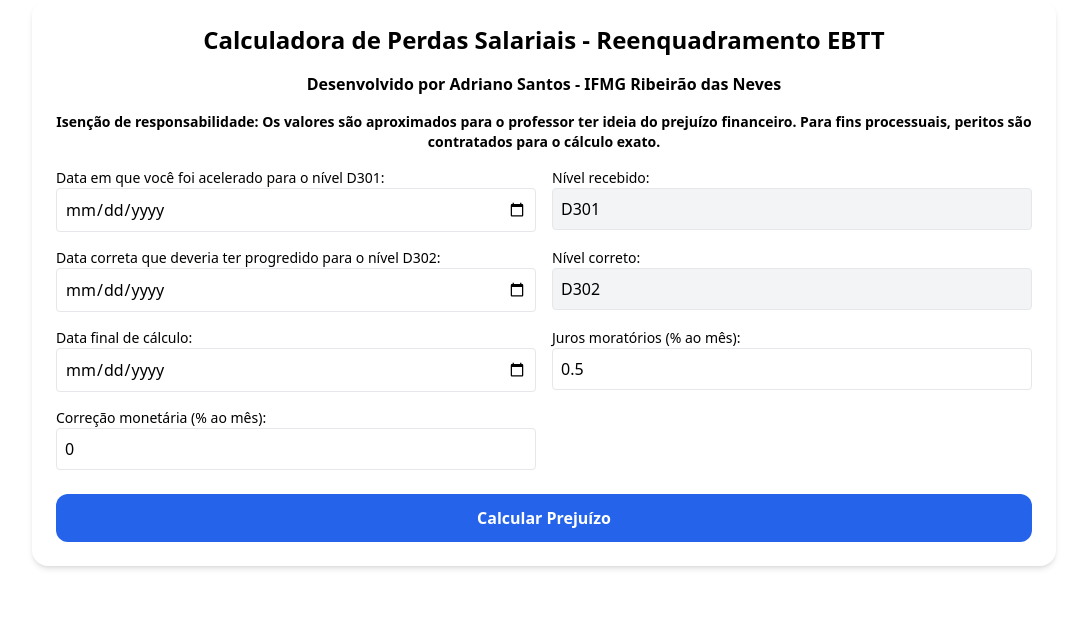
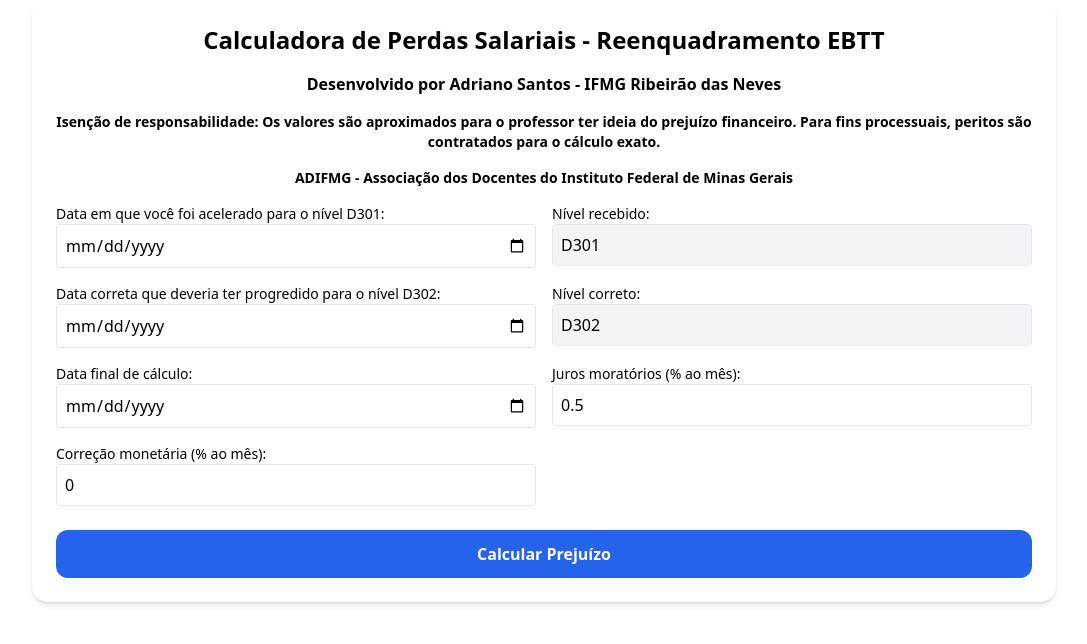
Before and after one commit to adrianocomp/calculadora-ebtt-progressao.github.io, a React (Create React App) app: page / in a window 1280 px wide. Shown: the top 644 px of the page, without its empty margins (96-1183 px from the left). Built offline with nearby package versions, Linux system fonts and the light colour scheme.

Commit message:
Correçoes manifest e título app

```diff
--- a/public/index.html
+++ b/public/index.html
@@ -7,7 +7,7 @@
     <meta name="theme-color" content="#000000" />
     <meta
       name="description"
-      content="Web site created using create-react-app"
+      content="Calculadora de Perdas Salariais - Reenquadramento EBTT"
     />
     <link rel="apple-touch-icon" href="%PUBLIC_URL%/logo192.png" />
     <!--
--- a/src/App.jsx
+++ b/src/App.jsx
@@ -105,6 +105,7 @@ export default function CalculadoraPrejuizoEBTT() {
       <h1 className="text-2xl font-bold mb-4 text-center">Calculadora de Perdas Salariais - Reenquadramento EBTT</h1>
       <h5 className="text-base font-bold mb-4 text-center">Desenvolvido por Adriano Santos - IFMG Ribeirão das Neves</h5>
       <h5 className="text-sm font-bold mb-4 text-center"> Isenção de responsabilidade: Os valores são aproximados para o professor ter ideia do prejuízo financeiro. Para fins processuais, peritos são contratados para o cálculo exato.</h5>
+      <h5 className="text-sm font-bold mb-4 text-center">ADIFMG - Associação dos Docentes do Instituto Federal de Minas Gerais</h5>
       <div className="grid grid-cols-2 gap-4">
         <div>
           <label className="block text-sm font-medium">Data em que você foi acelerado para o nível D301:</label>
```
Also changed, not shown: public/manifest.json.
